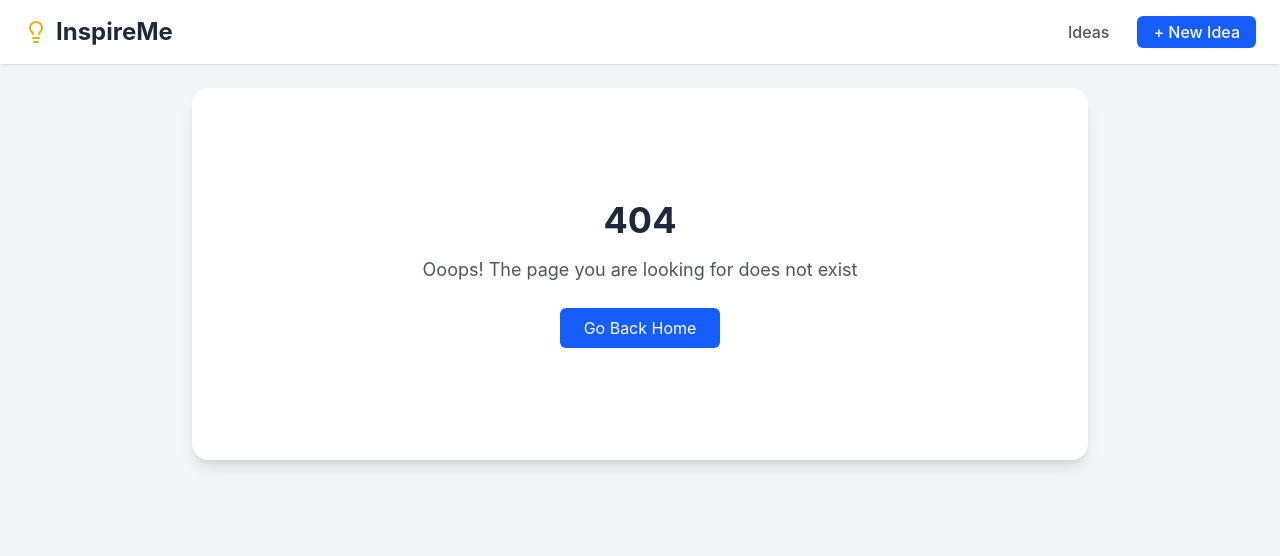
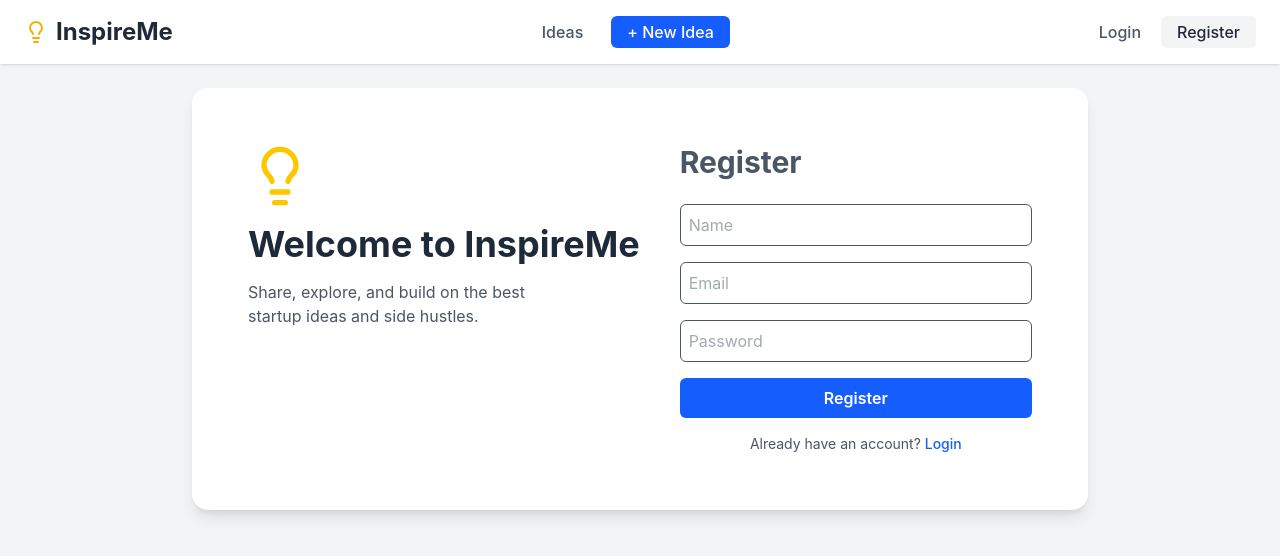
Before and after one commit to oluwakemi-dada/inspire-me, a React (Vite) app: page /register in a window 1280 px wide. Before the commit this address had no page. Shown: the top 556 px of the page. Built offline with nearby package versions, Linux system fonts and the light colour scheme.

Commit message:
chore: login and register ui

```diff
--- /dev/null
+++ b/prettier.config.js
@@ -0,0 +1,4 @@
+// prettier.config.js
+module.exports = {
+  plugins: [require("prettier-plugin-tailwindcss")],
+};
--- a/src/components/Header.tsx
+++ b/src/components/Header.tsx
@@ -1,31 +1,47 @@
-import { Link } from '@tanstack/react-router';
-import { Lightbulb } from 'lucide-react';
+import { Link } from "@tanstack/react-router";
+import { Lightbulb } from "lucide-react";
 
 const Header = () => {
   return (
-    <header className='bg-white shadow'>
-      <div className='container mx-auto px-6 py-4 flex justify-between items-center'>
-        <div className='flex items-center space-x-2 text-gray-800'>
-          <Link to='/' className='flex items-center space-x-2 text-gray-800'>
-            <Lightbulb className='w-6 h-6 text-yellow-500' />
-            <h1 className='text-2xl font-bold'>InspireMe</h1>
+    <header className="bg-white shadow">
+      <div className="container mx-auto px-6 py-4 flex justify-between items-center">
+        <div className="flex items-center space-x-2 text-gray-800">
+          <Link to="/" className="flex items-center space-x-2 text-gray-800">
+            <Lightbulb className="w-6 h-6 text-yellow-500" />
+            <h1 className="text-2xl font-bold">InspireMe</h1>
           </Link>
         </div>
 
-        <nav className='flex items-center space-x-4'>
+        <nav className="flex items-center space-x-4">
           <Link
-            to='/ideas'
-            className='text-gray-600 hover:text-gray-900 font-medium transition px-3 py-2 leading-none'
+            to="/ideas"
+            className="text-gray-600 hover:text-gray-900 font-medium transition px-3 py-2 leading-none"
           >
             Ideas
           </Link>
           <Link
-            to='/ideas/new'
-            className='bg-blue-600 hover:bg-blue-700 text-white font-medium transition px-4 py-2 rounded-md leading-none'
+            to="/ideas/new"
+            className="bg-blue-600 hover:bg-blue-700 text-white font-medium transition px-4 py-2 rounded-md leading-none"
           >
             + New Idea
           </Link>
         </nav>
+
+        {/* Auth Buttons */}
+        <div className="flex items-center space-x-2">
+          <Link
+            to="/login"
+            className="text-gray-600 hover:text-gray-700 font-medium transition px-3 py-2 leading-none"
+          >
+            Login
+          </Link>
+          <Link
+            to="/register"
+            className="bg-gray-100 hover:bg-gray-200 text-gray-800 font-medium rounded-md transition px-4 py-2 leading-none"
+          >
+            Register
+          </Link>
+        </div>
       </div>
     </header>
   );
--- a/src/routeTree.gen.ts
+++ b/src/routeTree.gen.ts
@@ -9,12 +9,19 @@
 // Additionally, you should also exclude this file from your linter and/or formatter to prevent it from being checked or modified.
 
 import { Route as rootRouteImport } from './routes/__root'
+import { Route as authRouteRouteImport } from './routes/(auth)/route'
 import { Route as IndexRouteImport } from './routes/index'
 import { Route as IdeasIndexRouteImport } from './routes/ideas/index'
 import { Route as IdeasNewIndexRouteImport } from './routes/ideas/new/index'
 import { Route as IdeasIdeaIdIndexRouteImport } from './routes/ideas/$ideaId/index'
+import { Route as authRegisterIndexRouteImport } from './routes/(auth)/register/index'
+import { Route as authLoginIndexRouteImport } from './routes/(auth)/login/index'
 import { Route as IdeasIdeaIdEditRouteImport } from './routes/ideas/$ideaId/edit'
 
+const authRouteRoute = authRouteRouteImport.update({
+  id: '/(auth)',
+  getParentRoute: () => rootRouteImport,
+} as any)
 const IndexRoute = IndexRouteImport.update({
   id: '/',
   path: '/',
@@ -35,6 +42,16 @@
   path: '/ideas/$ideaId/',
   getParentRoute: () => rootRouteImport,
 } as any)
+const authRegisterIndexRoute = authRegisterIndexRouteImport.update({
+  id: '/register/',
+  path: '/register/',
+  getParentRoute: () => authRouteRoute,
+} as any)
+const authLoginIndexRoute = authLoginIndexRouteImport.update({
+  id: '/login/',
+  path: '/login/',
+  getParentRoute: () => authRouteRoute,
+} as any)
 const IdeasIdeaIdEditRoute = IdeasIdeaIdEditRouteImport.update({
   id: '/ideas/$ideaId/edit',
   path: '/ideas/$ideaId/edit',
@@ -42,24 +59,31 @@
 } as any)
 
 export interface FileRoutesByFullPath {
-  '/': typeof IndexRoute
+  '/': typeof authRouteRouteWithChildren
   '/ideas': typeof IdeasIndexRoute
   '/ideas/$ideaId/edit': typeof IdeasIdeaIdEditRoute
+  '/login': typeof authLoginIndexRoute
+  '/register': typeof authRegisterIndexRoute
   '/ideas/$ideaId': typeof IdeasIdeaIdIndexRoute
   '/ideas/new': typeof IdeasNewIndexRoute
 }
 export interface FileRoutesByTo {
-  '/': typeof IndexRoute
+  '/': typeof authRouteRouteWithChildren
   '/ideas': typeof IdeasIndexRoute
   '/ideas/$ideaId/edit': typeof IdeasIdeaIdEditRoute
+  '/login': typeof authLoginIndexRoute
+  '/register': typeof authRegisterIndexRoute
   '/ideas/$ideaId': typeof IdeasIdeaIdIndexRoute
   '/ideas/new': typeof IdeasNewIndexRoute
 }
 export interface FileRoutesById {
   __root__: typeof rootRouteImport
   '/': typeof IndexRoute
+  '/(auth)': typeof authRouteRouteWithChildren
   '/ideas/': typeof IdeasIndexRoute
   '/ideas/$ideaId/edit': typeof IdeasIdeaIdEditRoute
+  '/(auth)/login/': typeof authLoginIndexRoute
+  '/(auth)/register/': typeof authRegisterIndexRoute
   '/ideas/$ideaId/': typeof IdeasIdeaIdIndexRoute
   '/ideas/new/': typeof IdeasNewIndexRoute
 }
@@ -69,21 +93,34 @@
     | '/'
     | '/ideas'
     | '/ideas/$ideaId/edit'
+    | '/login'
+    | '/register'
     | '/ideas/$ideaId'
     | '/ideas/new'
   fileRoutesByTo: FileRoutesByTo
-  to: '/' | '/ideas' | '/ideas/$ideaId/edit' | '/ideas/$ideaId' | '/ideas/new'
+  to:
+    | '/'
+    | '/ideas'
+    | '/ideas/$ideaId/edit'
+    | '/login'
+    | '/register'
+    | '/ideas/$ideaId'
+    | '/ideas/new'
   id:
     | '__root__'
     | '/'
+    | '/(auth)'
     | '/ideas/'
     | '/ideas/$ideaId/edit'
+    | '/(auth)/login/'
+    | '/(auth)/register/'
     | '/ideas/$ideaId/'
     | '/ideas/new/'
   fileRoutesById: FileRoutesById
 }
 export interface RootRouteChildren {
   IndexRoute: typeof IndexRoute
+  authRouteRoute: typeof authRouteRouteWithChildren
   IdeasIndexRoute: typeof IdeasIndexRoute
   IdeasIdeaIdEditRoute: typeof IdeasIdeaIdEditRoute
   IdeasIdeaIdIndexRoute: typeof IdeasIdeaIdIndexRoute
@@ -92,6 +129,13 @@
 
 declare module '@tanstack/react-router' {
   interface FileRoutesByPath {
+    '/(auth)': {
+      id: '/(auth)'
+      path: '/'
+      fullPath: '/'
+      preLoaderRoute: typeof authRouteRouteImport
+      parentRoute: typeof rootRouteImport
+    }
     '/': {
       id: '/'
       path: '/'
@@ -120,6 +164,20 @@
       preLoaderRoute: typeof IdeasIdeaIdIndexRouteImport
       parentRoute: typeof rootRouteImport
     }
+    '/(auth)/register/': {
+      id: '/(auth)/register/'
+      path: '/register'
+      fullPath: '/register'
+      preLoaderRoute: typeof authRegisterIndexRouteImport
+      parentRoute: typeof authRouteRoute
+    }
+    '/(auth)/login/': {
+      id: '/(auth)/login/'
+      path: '/login'
+      fullPath: '/login'
+      preLoaderRoute: typeof authLoginIndexRouteImport
+      parentRoute: typeof authRouteRoute
+    }
     '/ideas/$ideaId/edit': {
       id: '/ideas/$ideaId/edit'
       path: '/ideas/$ideaId/edit'
@@ -130,8 +188,23 @@
   }
 }
 
+interface authRouteRouteChildren {
+  authLoginIndexRoute: typeof authLoginIndexRoute
+  authRegisterIndexRoute: typeof authRegisterIndexRoute
+}
+
+const authRouteRouteChildren: authRouteRouteChildren = {
+  authLoginIndexRoute: authLoginIndexRoute,
+  authRegisterIndexRoute: authRegisterIndexRoute,
+}
+
+const authRouteRouteWithChildren = authRouteRoute._addFileChildren(
+  authRouteRouteChildren,
+)
+
 const rootRouteChildren: RootRouteChildren = {
   IndexRoute: IndexRoute,
+  authRouteRoute: authRouteRouteWithChildren,
   IdeasIndexRoute: IdeasIndexRoute,
   IdeasIdeaIdEditRoute: IdeasIdeaIdEditRoute,
   IdeasIdeaIdIndexRoute: IdeasIdeaIdIndexRoute,
--- /dev/null
+++ b/src/routes/(auth)/login/index.tsx
@@ -0,0 +1,56 @@
+import { createFileRoute, Link, useNavigate } from "@tanstack/react-router";
+import { useMutation } from "@tanstack/react-query";
+import { useState } from "react";
+
+export const Route = createFileRoute("/(auth)/login/")({
+  component: LoginPage,
+});
+
+function LoginPage() {
+  const navigate = useNavigate();
+  const [email, setEmail] = useState("");
+  const [password, setPassword] = useState("");
+  const [error, setError] = useState("");
+
+  return (
+    <div className="max-w-md mx-auto">
+      <h1 className="text-3xl font-bold mb-6">Login</h1>
+      {error && (
+        <div className="bg-red-100 text-red-700 px-4 py-2 rounded mb-4">
+          {error}
+        </div>
+      )}
+      <form className="space-y-4">
+        <input
+          type="email"
+          className="w-full border border-gray rounded-md p-2"
+          placeholder="Email"
+          value={email}
+          onChange={(e) => setEmail(e.target.value)}
+          autoComplete="off"
+        />
+        <input
+          type="password"
+          className="w-full border border-gray rounded-md p-2"
+          placeholder="Password"
+          value={password}
+          onChange={(e) => setPassword(e.target.value)}
+          autoComplete="off"
+        />
+        <button className="bg-blue-600 hover:bg-blue-700 text-white font-semibold px-4 py-2 rounded-md w-full disabled:opacity-50">
+          {"Login"}
+        </button>
+      </form>
+
+      <p className="text-sm text-center mt-4">
+        Don't have an account?{" "}
+        <Link
+          to="/register"
+          className="text-blue-600 hover:underline font-medium"
+        >
+          Register
+        </Link>
+      </p>
+    </div>
+  );
+}
--- /dev/null
+++ b/src/routes/(auth)/register/index.tsx
@@ -0,0 +1,55 @@
+import { createFileRoute, Link, useNavigate } from "@tanstack/react-router";
+import { useState } from "react";
+
+export const Route = createFileRoute("/(auth)/register/")({
+  component: RegisterPage,
+});
+
+function RegisterPage() {
+  const navigate = useNavigate();
+  const [name, setName] = useState("");
+  const [email, setEmail] = useState("");
+  const [password, setPassword] = useState("");
+  const [error, setError] = useState("");
+
+  return (
+    <div className="max-w-md mx-auto">
+      <h1 className="text-3xl font-bold mb-6">Register</h1>
+      <form action="" className="space-y-4">
+        <input
+          type="text"
+          placeholder="Name"
+          value={name}
+          onChange={(e) => setName(e.target.value)}
+          className="w-full border border-gray rounded-md p-2"
+        />
+        <input
+          type="email"
+          className="w-full border border-gray rounded-md p-2"
+          placeholder="Email"
+          value={email}
+          onChange={(e) => setEmail(e.target.value)}
+          autoComplete="off"
+        />
+        <input
+          type="password"
+          className="w-full border border-gray rounded-md p-2"
+          placeholder="Password"
+          value={password}
+          onChange={(e) => setPassword(e.target.value)}
+          autoComplete="off"
+        />
+        <button className="bg-blue-600 hover:bg-blue-700 text-white font-semibold px-4 py-2 rounded-md w-full disabled:opacity-50">
+          {"Register"}
+        </button>
+      </form>
+
+      <p className="text-sm text-center mt-4">
+        Already have an account?{" "}
+        <Link to="/login" className="text-blue-600 hover:underline font-medium">
+          Login
+        </Link>
+      </p>
+    </div>
+  );
+}
--- /dev/null
+++ b/src/routes/(auth)/route.tsx
@@ -0,0 +1,26 @@
+import { createFileRoute, Outlet } from "@tanstack/react-router";
+import { Lightbulb } from "lucide-react";
+
+export const Route = createFileRoute("/(auth)")({
+  component: AuthLayout,
+});
+
+function AuthLayout() {
+  return (
+    <div className="flex flex-col md:flex-row items-start justify-between gap-10 p-6 text-blue-600">
+      <div className="flex flex-col items-start gap-4">
+        <Lightbulb className="w-16 h-16 text-yellow-400" />
+        <h1 className="text-4xl font-bold text-gray-800">
+          Welcome to InspireMe
+        </h1>
+        <p className="text-gray-600 max-w-xs">
+          Share, explore, and build on the best startup ideas and side hustles.
+        </p>
+      </div>
+
+      <section className="flex-1 text-gray-600">
+        <Outlet />
+      </section>
+    </div>
+  );
+}
```
Also changed, not shown: package.json (+6 -2 lines), 1 other file (tests, documents, lock files or other folders).
